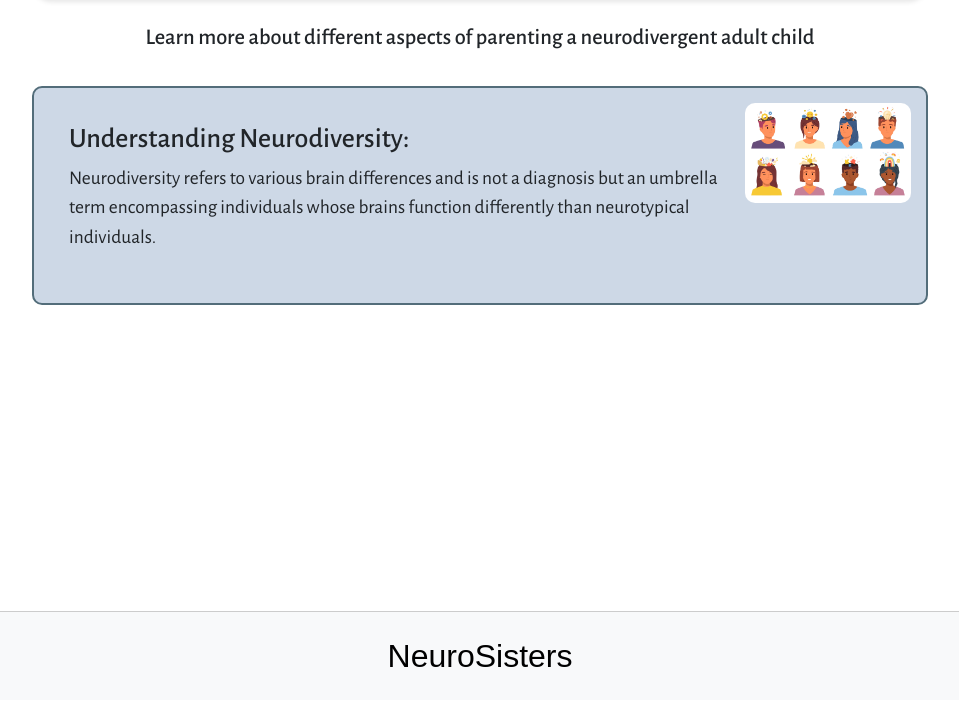
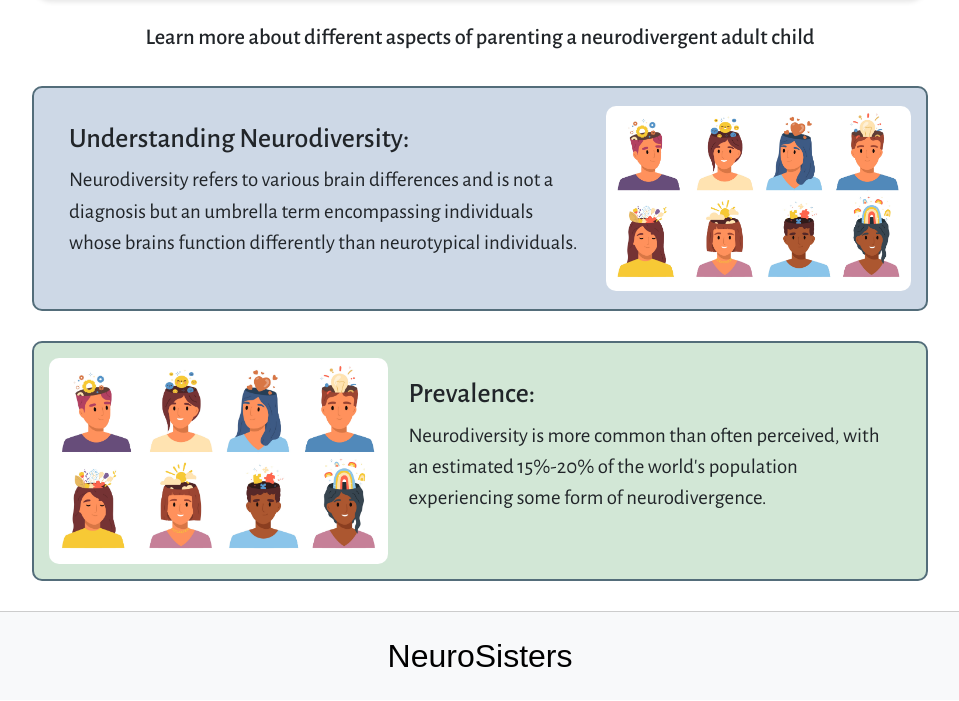
Before and after one commit to tinobragaa/neuro-sisters, a Django app: page /read_more/ in a window 1280 px wide. Shown: the part 100-801 px from the top of the page, without its empty margins (160-1119 px from the left). Before the commit the page ends 767 px from the top, so only its background shows below. Run offline with Django 4.2, Linux system fonts and the light colour scheme; some libraries are stand-ins or nearby versions; some web fonts are replaced.

Commit message:
Fix image issues, add and style another element

```diff
--- a/home/templates/home/read_more.html
+++ b/home/templates/home/read_more.html
@@ -4,10 +4,19 @@
 <main>
 <section id="learn-more">
     <h2>Learn more about different aspects of parenting a neurodivergent adult child</h2>
-    <div id="practical-info">
-        <div id="practical-text">
+    <div id="practical-info" class="image-right">
+        <div id="practical-text" >
         <h3>Understanding Neurodiversity:</h3>
         <p>Neurodiversity refers to various brain differences and is not a diagnosis but an umbrella term encompassing individuals whose brains function differently than neurotypical individuals.</p>
+        </div>
+        <div id="info-image">
+            <img src='../static/img/people-thinking.jpg' alt="Photo of mother and son">
+        </div>
+    </div>
+    <div id="practical-info" class="image-left">
+        <div id="practical-text">
+        <h3>Prevalence: </h3>
+        <p>Neurodiversity is more common than often perceived, with an estimated 15%-20% of the world's population experiencing some form of neurodivergence.</p>
         </div>
         <div id="info-image">
             <img src='../static/img/people-thinking.jpg' alt="Photo of mother and son">
--- a/static/style.css
+++ b/static/style.css
@@ -299,31 +299,40 @@ main {
     text-align: center;
 }
 
+.image-right{
+    display: flex;
+    flex-direction: row;
+    background-color: #cdd8e6;
+}
+
+.image-left{
+    display: flex;
+    flex-direction: row-reverse;
+    background-color: #d2e7d6;
+}
 #practical-info {
-    display: flex;
     padding: 15px;
-    text-align: center;
     margin: 30px auto;
-    font-size: 110%;
     border: 2px solid #536d7a;
     border-radius: 10px;
-    background-color: #cdd8e6;
+
 }
 
 #practical-text {
     display: flex;
     flex-direction: column;
-    justify-content: space-between;
     text-align: left;
     padding: 20px;
 }
 
 #practical-info p {
-    font-size: 1.1em;
+    font-size: 1.3em;
 }
 
 #info-image {
-    width: 40%;
+    width: 100%;
+    display: flex;
+    align-items: center;
 }
 
 #info-image img {
```
